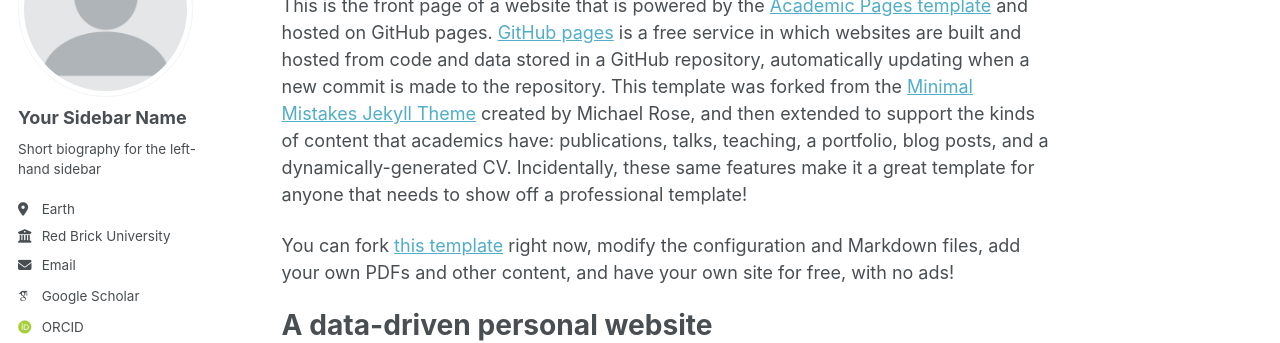
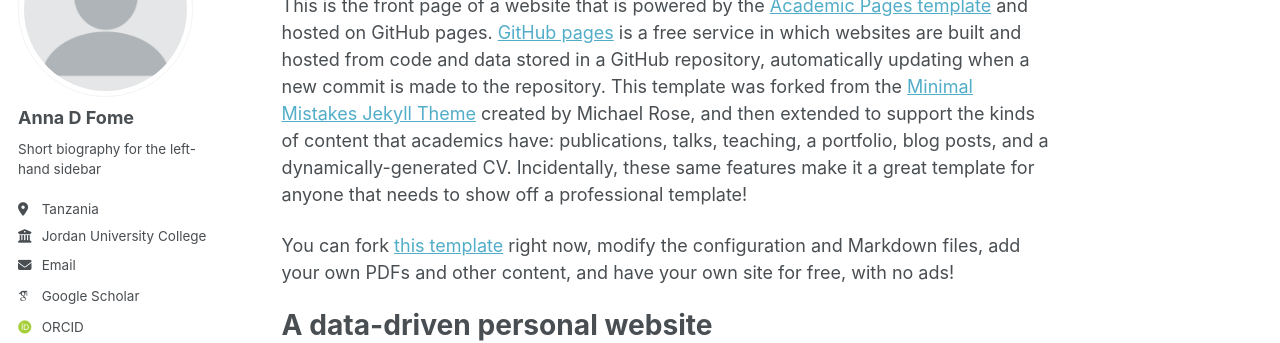
Before and after one commit to FomeA/FomeA.github.io, a Jekyll site: the page built from _pages/about.md, in a window 1280 px wide. Shown: the part 179-522 px from the top of the page. Built offline with Jekyll 4.4.1, drawn with Linux system fonts in a browser that asks for light colours; some web fonts are replaced; a script bundle is joined from its source files by our own code; library files that are not in the unit come from our copies.

Commit message:
Update _config.yml

```diff
--- a/_config.yml
+++ b/_config.yml
@@ -24,13 +24,13 @@ repository               : "academicpages/academicpages.github.io"
 author:
   # Biographic information
   avatar           : "profile.png"
-  name             : "Your Sidebar Name"
+  name             : "Anna D Fome"
   pronouns         : # example: "she/her"
   bio              : "Short biography for the left-hand sidebar"
-  location         : "Earth"
-  employer         : "Red Brick University"
+  location         : "Tanzania"
+  employer         : "Jordan University College"
   uri              : # URL
-  email            : "none@example.org"
+  email            : "anna.fome@juco.ac.tz"
 
   # Academic websites
   academia         : # URL
```
